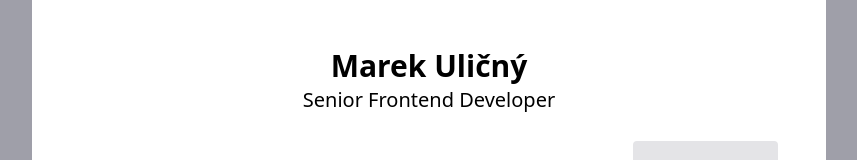
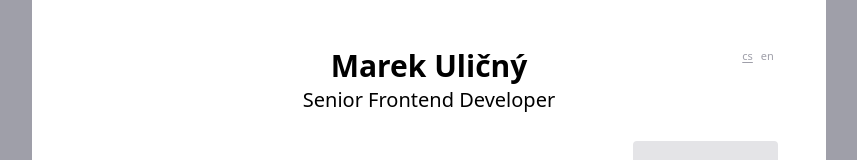
Before and after one commit to exmaxx/curriculum-vitae, a SvelteKit app: page / in a window 1280 px wide. Shown: the top 160 px of the page, without its empty margins (211-1068 px from the left). Built offline with nearby package versions, Linux system fonts and the light colour scheme.

Commit message:
add lang switcher

```diff
--- a/src/app.css
+++ b/src/app.css
@@ -52,11 +52,11 @@
 	}
 
 	a {
-		@apply hover:text-secondary underline underline-offset-2 before:mr-0.5 before:inline-block before:content-['→_'];
+		@apply  underline underline-offset-2 before:mr-0.5 before:inline-block before:content-['→_'] hover:cursor-pointer hover:text-amber-600;
 	}
 
-	a[href^="tel"] {
-		@apply before:content-none no-underline
+	a[href^='tel'] {
+		@apply no-underline before:content-none;
 	}
 }
 
--- /dev/null
+++ b/src/app.dev.css
@@ -0,0 +1,3 @@
+ .a4-paper {
+	 background-image: linear-gradient(white, white calc(297mm - 1px), red calc(297mm - 1px), white calc(297mm));
+ }
--- /dev/null
+++ b/src/lib/components/atoms/LangSwitcher.svelte
@@ -0,0 +1,18 @@
+<script lang="ts">
+	import type { Lang } from '$lib/langs'
+
+	interface Props {
+		langs: Lang[]
+		current: Lang
+	}
+
+	const { langs, current }: Props = $props()
+</script>
+
+{#each langs as lang}
+	{#if lang === current}
+		<span>{lang}</span>
+	{:else}
+		<a href="/{lang}">{lang}</a>
+	{/if}
+{/each}
--- /dev/null
+++ b/src/lib/constants.ts
@@ -0,0 +1,3 @@
+import type { Lang } from '$lib/langs'
+
+export const DEFAULT_LANG: Lang = 'en'
--- a/src/lib/i18n.ts
+++ b/src/lib/i18n.ts
@@ -1,11 +1,12 @@
 import { page } from '$app/state'
-import type { Lang } from '$lib/types'
+import type { Lang } from '$lib/langs'
+import { DEFAULT_LANG } from '$lib/constants'
 
 type Translations = Record<Lang, Record<string, string>>
 
 export default (translations: Translations) =>
 	(key: string): string => {
-		const lang: Lang = (page.params.lang || 'en') as Lang
+		const lang: Lang = (page.params.lang || DEFAULT_LANG) as Lang
 
 		return translations[lang][key]
 	}
--- /dev/null
+++ b/src/lib/langs.ts
@@ -0,0 +1,6 @@
+export const Langs = {
+	cs: 'cs',
+	en: 'en',
+} as const
+
+export type Lang = (typeof Langs)[keyof typeof Langs];
--- a/src/lib/types.ts
+++ /dev/null
@@ -1 +0,0 @@
-export type Lang = 'cs' | 'en'
--- a/src/routes/+layout.svelte
+++ b/src/routes/+layout.svelte
@@ -1,5 +1,9 @@
 <script lang="ts">
 	import '../app.css'
+
+	if (import.meta.env.DEV) {
+		import('../app.dev.css')
+	}
 
 	const { children } = $props()
 </script>
--- a/src/routes/[[lang]]/+layout.svelte
+++ b/src/routes/[[lang]]/+layout.svelte
@@ -1,5 +1,4 @@
 <script lang="ts">
-	import '../../app.css'
 	import i18n from '$lib/i18n'
 
 	const { children } = $props()
@@ -17,7 +16,7 @@
 </script>
 
 <div class="bg-zinc-400 print:bg-none">
-	<div class="a4-paper relative mx-auto p-12 text-[11px] print:pb-0">
+	<div class="a4-paper relative mx-auto bg-white  text-[11px] print:pb-0">
 		{@render children()}
 
 		<div class="absolute right-0 bottom-0 mr-1 mb-4 origin-bottom-left translate-full -rotate-90 text-xs text-zinc-400">
@@ -31,6 +30,5 @@
 	.a4-paper {
 		width: 210mm;
 		max-width: 210mm;
-		background-image: linear-gradient(white, white calc(297mm - 1px), red calc(297mm - 1px), white calc(297mm));
 	}
 </style>
--- a/src/routes/[[lang]]/+page.svelte
+++ b/src/routes/[[lang]]/+page.svelte
@@ -1,4 +1,5 @@
 <script lang="ts">
+	import { page } from '$app/state'
 	import Title from '$lib/components/organisms/Title.svelte'
 	import SkillsHighlight from '$lib/components/organisms/SkillsHighlight.svelte'
 	import History from '$lib/components/organisms/History.svelte'
@@ -8,9 +9,19 @@
 	import Lead from '$lib/components/organisms/Lead.svelte'
 	import Contacts from '$lib/components/organisms/Contacts.svelte'
 	import Education from '$lib/components/organisms/Education.svelte'
+	import LangSwitcher from '$lib/components/atoms/LangSwitcher.svelte'
+	import { type Lang, Langs } from '$lib/langs'
+	import { DEFAULT_LANG } from '$lib/constants'
+
+	const langs = Object.keys(Langs) as Lang[]
+	const currentLang = $derived((page.params.lang || DEFAULT_LANG)) as Lang
 </script>
 
-<article>
+<article class="p-12">
+	<div class="absolute right-12 text-secondary *:p-1 *:before:content-none">
+		<LangSwitcher {langs} current={currentLang} />
+	</div>
+
 	<Title />
 
 	<section class="my-6 flex gap-10">
```
